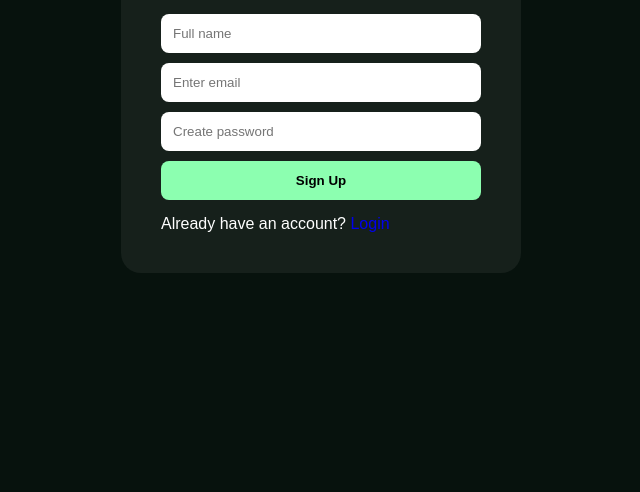
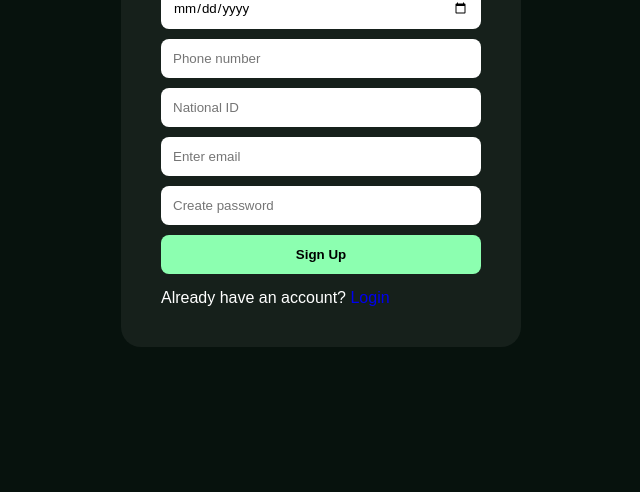
Before and after one commit to hishaamhnm/verdiq, a plain HTML site: page signup.html in a window 1280 px wide. Shown: the part 308-800 px from the top of the page, without its empty margins (319-959 px from the left). Drawn offline with Linux system fonts and the light colour scheme; no server answers.

Commit message:
Update signup.html

```diff
--- a/signup.html
+++ b/signup.html
@@ -45,6 +45,28 @@
       type="text"
       id="signup-name"
       placeholder="Full name"
+      required
+    >
+
+    <input
+      type="date"
+      id="signup-dob"
+      placeholder="Date of birth"
+      required
+    >
+
+    <input
+      type="number"
+      id="signup-phone"
+      placeholder="Phone number"
+      required
+    >
+
+     <input
+      type="number"
+      id="signup-qid"
+      placeholder="National ID"
+      required
     >
 
     <input
```
